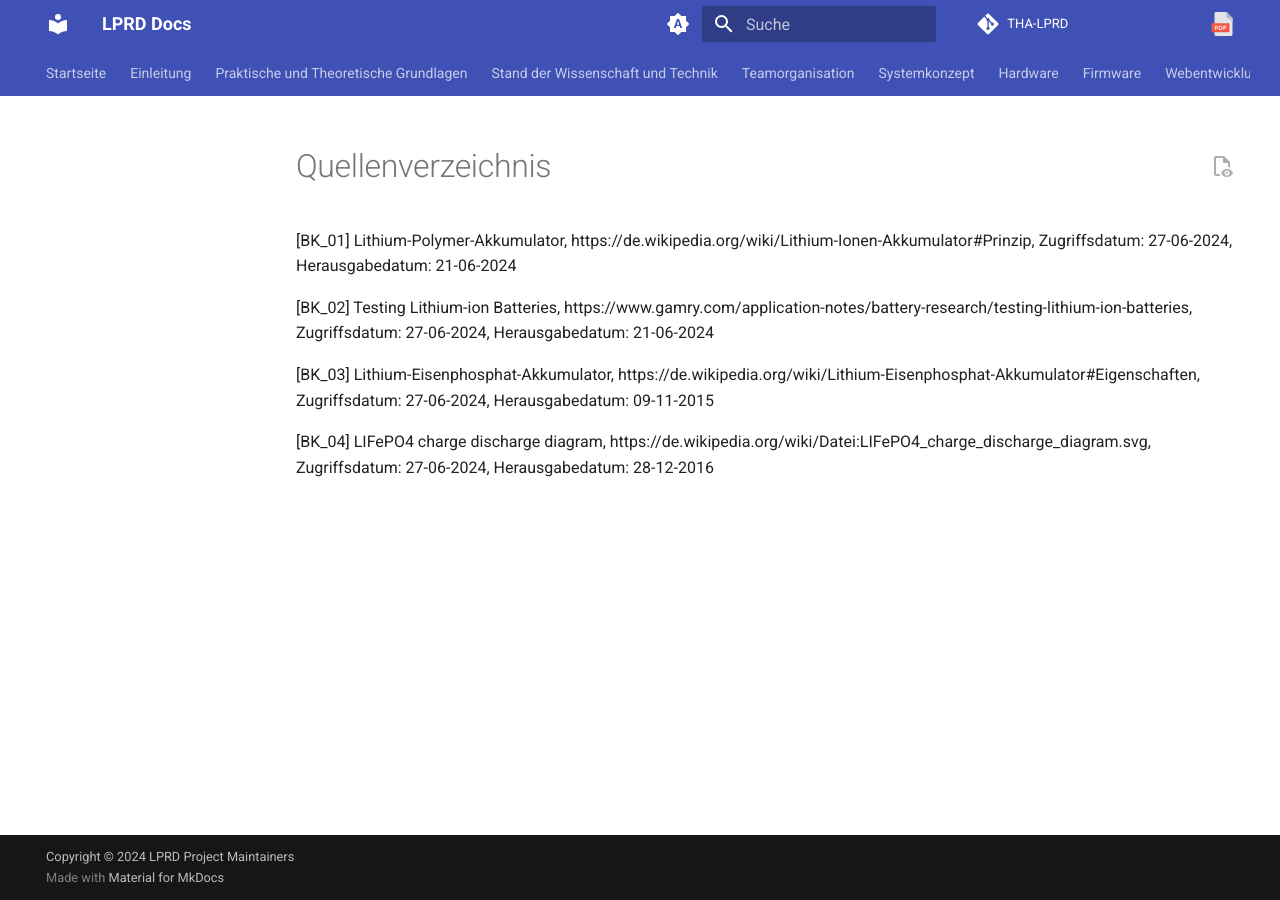
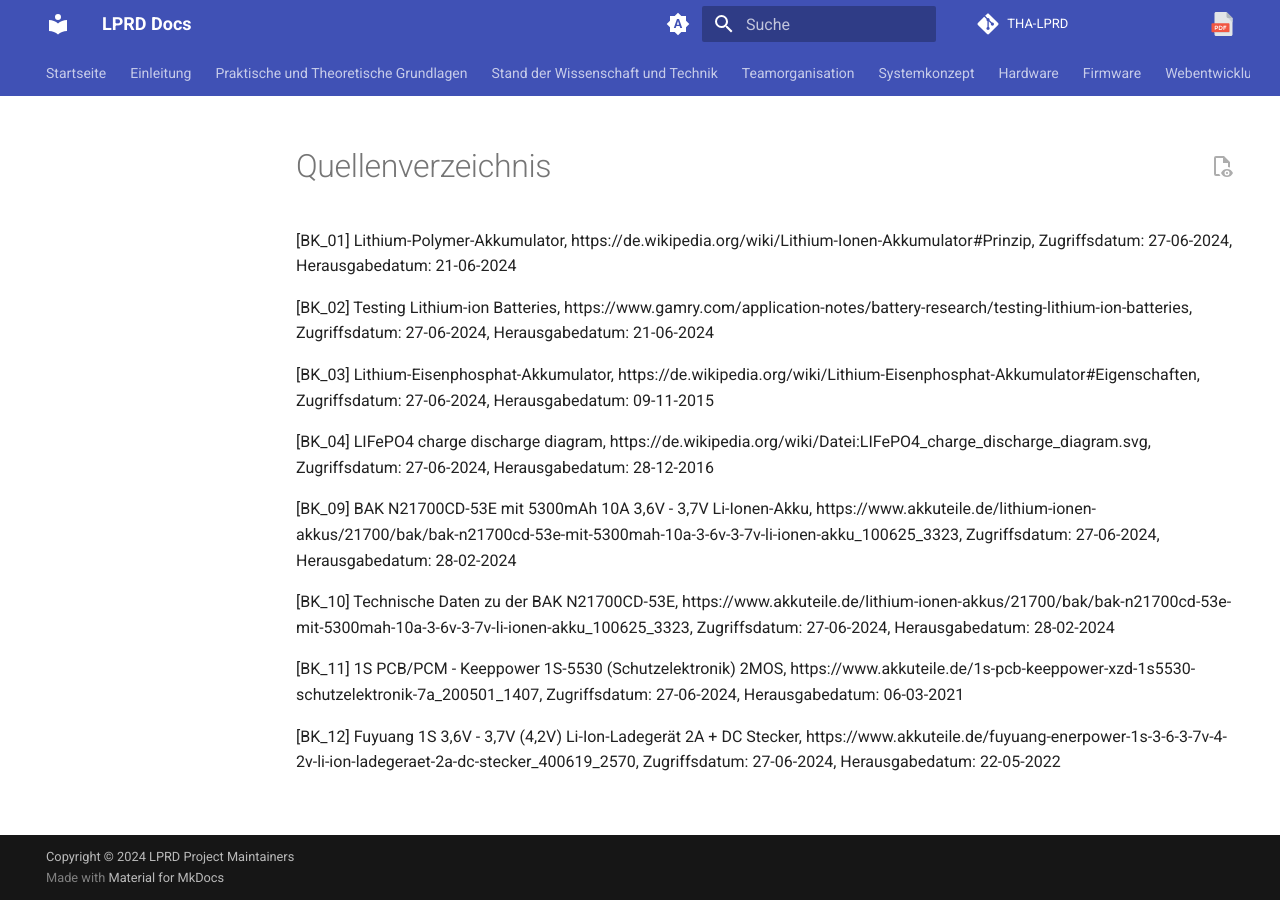
Before and after one commit to THA-LPRD/Docs, an MkDocs documentation site: the page built from docs/Quellenverzeichnis.md, in a window 1280 px wide. Built offline with MkDocs 1.6.1 and Material for MkDocs 9.7.7, drawn with Linux system fonts in a browser that asks for light colours; the version menu is left out.

```diff
--- a/docs/Quellenverzeichnis.md
+++ b/docs/Quellenverzeichnis.md
@@ -6,3 +6,13 @@
 [BK_03] Lithium-Eisenphosphat-Akkumulator, https://de.wikipedia.org/wiki/Lithium-Eisenphosphat-Akkumulator#Eigenschaften, Zugriffsdatum: 27-06-2024, Herausgabedatum: 09-11-2015
 
 [BK_04] LIFePO4 charge discharge diagram, https://de.wikipedia.org/wiki/Datei:LIFePO4_charge_discharge_diagram.svg, Zugriffsdatum: 27-06-2024, Herausgabedatum: 28-12-2016
+
+
+
+[BK_09] BAK N21700CD-53E mit 5300mAh 10A 3,6V - 3,7V Li-Ionen-Akku, https://www.akkuteile.de/lithium-ionen-akkus/21700/bak/bak-n21700cd-53e-mit-5300mah-10a-3-6v-3-7v-li-ionen-akku_100625_3323, Zugriffsdatum: 27-06-2024, Herausgabedatum: 28-02-2024
+
+[BK_10] Technische Daten zu der BAK N21700CD-53E, https://www.akkuteile.de/lithium-ionen-akkus/21700/bak/bak-n21700cd-53e-mit-5300mah-10a-3-6v-3-7v-li-ionen-akku_100625_3323, Zugriffsdatum: 27-06-2024, Herausgabedatum: 28-02-2024
+
+[BK_11] 1S PCB/PCM - Keeppower 1S-5530 (Schutzelektronik) 2MOS, https://www.akkuteile.de/1s-pcb-keeppower-xzd-1s5530-schutzelektronik-7a_200501_1407, Zugriffsdatum: 27-06-2024, Herausgabedatum: 06-03-2021
+
+[BK_12] Fuyuang 1S 3,6V - 3,7V (4,2V) Li-Ion-Ladegerät 2A + DC Stecker, https://www.akkuteile.de/fuyuang-enerpower-1s-3-6-3-7v-4-2v-li-ion-ladegeraet-2a-dc-stecker_400619_2570, Zugriffsdatum: 27-06-2024, Herausgabedatum: 22-05-2022
```
Also changed, not shown: docs/Hardware.md (+51 -0 lines), docs/PraktischeUTheoretischeGrund.md (+1 -1 lines), docs/img/Li-Ion-Akku-Tabelle.png (added), docs/img/Li-Ion-Akku.png (added), docs/img/Li-Ion-BMS.png (added), docs/img/Li-Ion-Ladegeraet.png (added).
